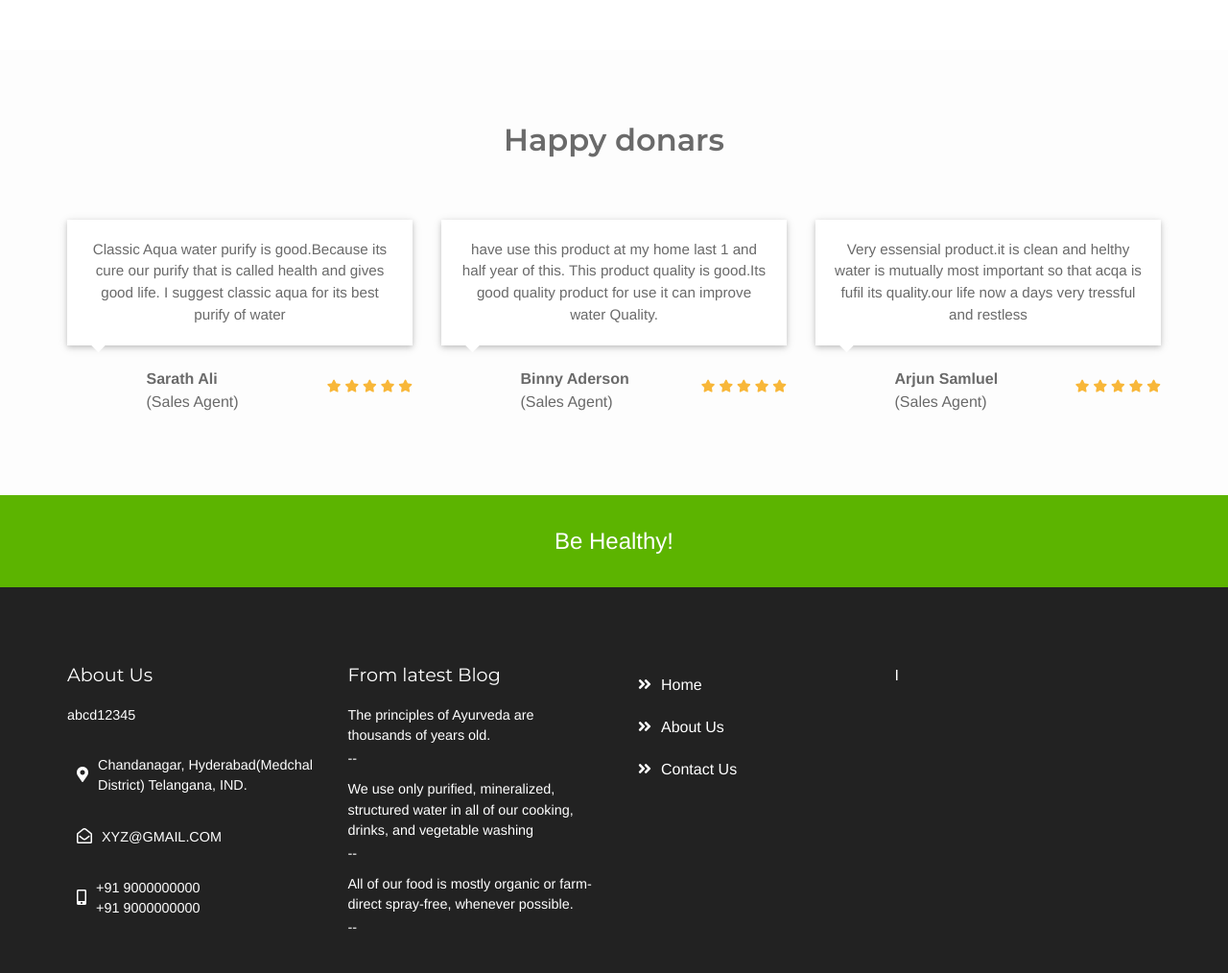
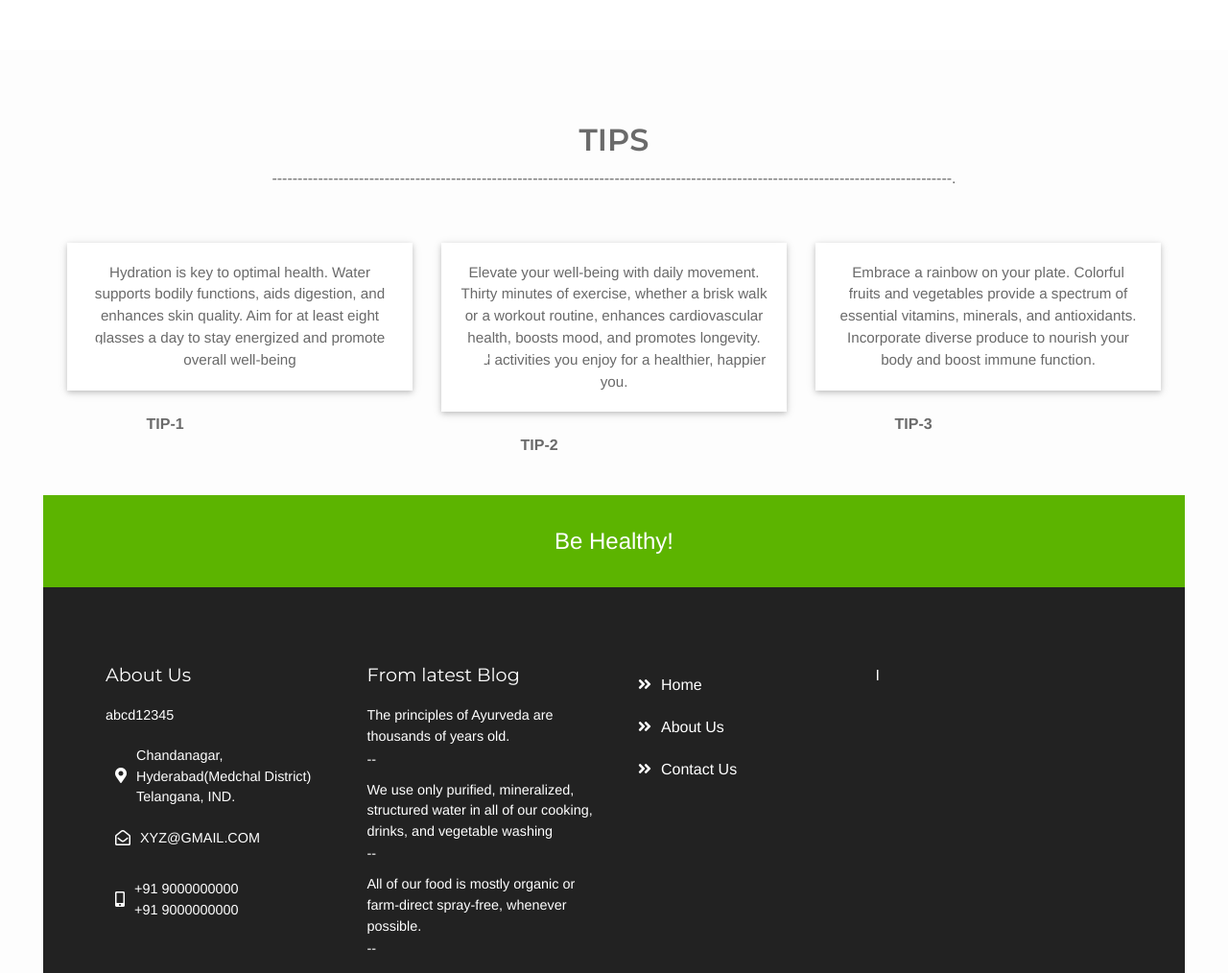
Before and after one commit to shankarpath/uma-skitchen, a plain HTML site: page about_us.html in a window 1280 px wide. Shown: the part 1000-2014 px from the top of the page at 96% size. Drawn offline with nearby package versions, Linux system fonts and the light colour scheme.

Commit message:
Update about_us.html

```diff
--- a/about_us.html
+++ b/about_us.html
@@ -154,37 +154,38 @@
     <section class="customer-serv">
         <div class="container">
             <div class="row session-title">
-            <h2>Happy donars</h2>
+                <h2>TIPS </h2>
+                <p>-------------------------------------------------------------------------------------------------------------------------------------.</p>
 
             </div>
 
             <div class="row ro-clo">
                 <div data-anijs="if: scroll, on: window, do: bounceInLeft animated, before: scrollReveal" class="col-12  col-md-6 col-lg-4">
                     <div class="shado-2 card-b">
-                    <p>Classic Aqua water purify is good.Because its cure our purify that is called  health and gives good life. I suggest classic aqua for its best purify of water</p>
+                        <p>Hydration is key to optimal health. Water supports bodily functions, aids digestion, and enhances skin quality. Aim for at least eight glasses a day to stay energized and promote overall well-being</p>
                     </div>
                     <div class="cust-det row">
                         <div class="col-sm-3 col-3 img-circl">
                             <img alt="" src="assets/images/testimonial/member-01.jpg">
                         </div>
                         <div class="col-sm-5 col-5 an-mtc no-padding">
-                        <b>Sarath Ali</b>
-                        <p>(Sales Agent)</p>
+                            <b>TIP-1</b>
+
                         </div>
                         <div class="col-sm-4 col-4 star-par">
-                        <ul class="stars">
+                         <!--   <ul class="stars">
                                 <li><i class="fa fa-star"></i></li>
                                 <li><i class="fa fa-star"></i></li>
                                 <li><i class="fa fa-star"></i></li>
                                 <li><i class="fa fa-star"></i></li>
-                            <li><i class="fa fa-star"></i></li>
+                                <li><i class="fa fa-star"></i></li> -->
                             </ul>
                         </div>
                     </div>
                 </div>
                      <div class="col-12  col-md-6 col-lg-4">
                     <div class="shado-2 card-b">
-                    <p> have use this product at my home last 1 and half year of this. This product quality is good.Its good quality product for use it can improve water Quality.
+                        <p> Elevate your well-being with daily movement. Thirty minutes of exercise, whether a brisk walk or a workout routine, enhances cardiovascular health, boosts mood, and promotes longevity. Find activities you enjoy for a healthier, happier you.
                         </p>
                     </div>
                     <div class="cust-det row">
@@ -192,48 +193,40 @@
                             <img alt="" src="assets/images/testimonial/member-02.jpg">
                         </div>
                         <div class="col-sm-5 col-5 an-mtc no-padding">
-                        <b>Binny Aderson</b>
-                        <p>(Sales Agent)</p>
+                            <b>TIP-2</b>
+
                         </div>
                         <div class="col-sm-4  col-4 star-par">
-                        <ul class="stars">
-                            <li><i class="fa fa-star"></i></li>
-                            <li><i class="fa fa-star"></i></li>
-                            <li><i class="fa fa-star"></i></li>
-                            <li><i class="fa fa-star"></i></li>
-                            <li><i class="fa fa-star"></i></li>
-                        </ul>
+
                         </div>
                     </div>
                 </div>
                 <div data-anijs="if: scroll, on: window, do: bounceInRight animated, before: scrollReveal" class="col-12  col-md-6 col-lg-4">
                     <div class="shado-2 card-b">
-                    <p>Very essensial product.it is clean and helthy water is mutually most important so that acqa is fufil its quality.our life now a days very tressful and restless</p>
+                        <p>Embrace a rainbow on your plate. Colorful fruits and vegetables provide a spectrum of essential vitamins, minerals, and antioxidants. Incorporate diverse produce to nourish your body and boost immune function.</p>
                     </div>
                     <div class="cust-det row">
                         <div class="col-sm-3 col-3 img-circl">
                             <img alt="" src="assets/images/testimonial/member-03.jpg">
                         </div>
                         <div class="col-sm-5 col-5 an-mtc no-padding">
-                        <b>Arjun Samluel</b>
-                        <p>(Sales Agent)</p>
+                            <b>TIP-3</b>
+
                         </div>
                         <div class="col-sm-4 col-4 star-par">
-                        <ul class="stars">
+                          <!--  <ul class="stars">
                                 <li><i class="fa fa-star"></i></li>
                                 <li><i class="fa fa-star"></i></li>
                                 <li><i class="fa fa-star"></i></li>
                                 <li><i class="fa fa-star"></i></li>
                                 <li><i class="fa fa-star"></i></li>
-                        </ul>
+                            </ul> -->
                         </div>
                     </div>
                 </div>
             </div>
 
         </div>
-
-</section>
  <!--  ************************* Footer  Starts Here ************************** -->
 <div class="footer-ablove center">
     <div class="container">
```
Lines whose indentation alone changed are shown as unchanged.
